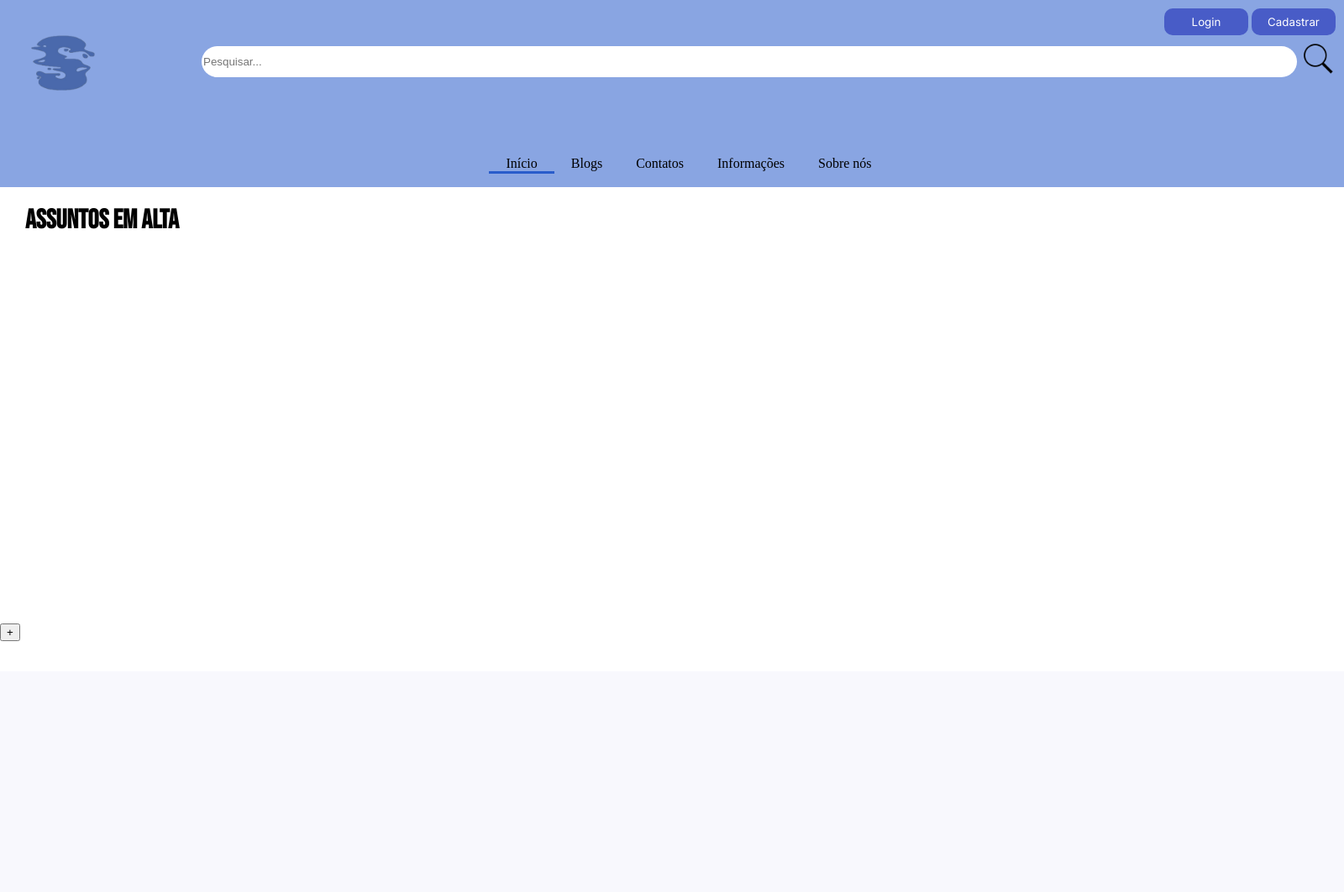
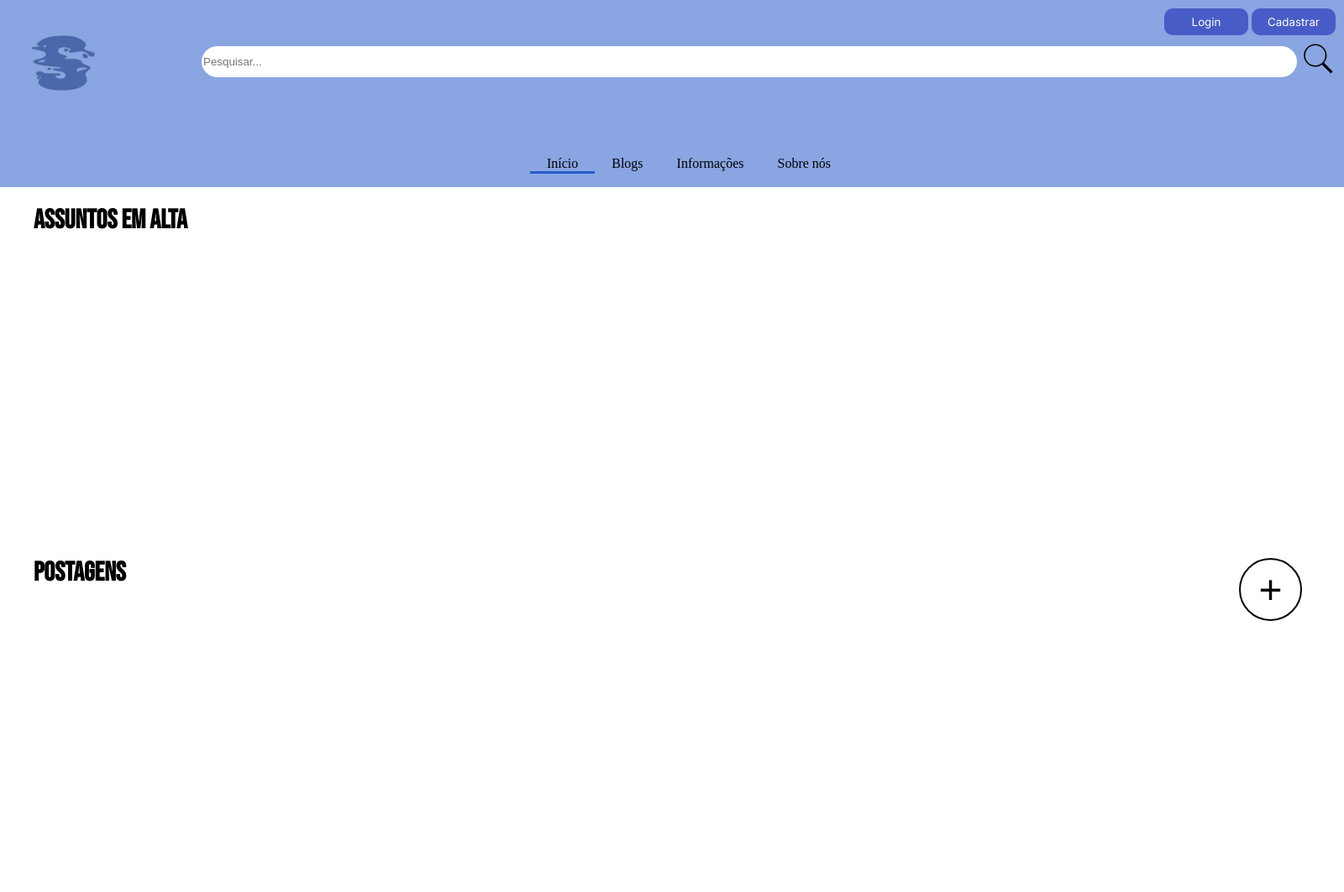
Before and after one commit to Amitaf134/Site-Seducation, a PHP site: page / in a window 1600 px wide. Shown: the whole page at 84% size. Before the commit the page ends 764 px from the top, so only its background shows below. Run offline with PHP 8.4, Linux system fonts and the light colour scheme.

Commit message:
consegui

```diff
--- a/css/estilo.css
+++ b/css/estilo.css
@@ -41,7 +41,7 @@ header {
   position: absolute;
   width: 40px;
   height: 40px;
-  background-image: url(img/lupa.png);
+  background-image: url(../img/pesquisar.svg);
   background-color: transparent;
   background-size: cover;
   border: none;
@@ -56,13 +56,16 @@ header {
   padding: 8px;
   background-color: var(--secundary-color);
   font-family: 'Inter', sans-serif;
-  ;
   color: white;
 }
 
 .botao a {
   text-decoration: none;
   color: white;
+}
+
+.botao:hover {
+  opacity: 80%;
 }
 
 .bts {
@@ -89,6 +92,8 @@ header {
   padding-bottom: 0;
 }
 
+.menu ul li:hover {}
+
 .menu ul li a {
   text-decoration: none;
   color: black;
@@ -106,22 +111,24 @@ header {
 /* seções*/
 .conteiner {
   width: auto;
-  height: 500px;
+  height: 400px;
 }
 
 .conteiner h2 {
-  margin-left: 30px;
+  margin-left: 40px;
   margin-top: 20px;
   font-family: 'Bebas Neue', sans-serif;
-  ;
+
   font-size: 2em;
 }
 
 dialog {
+  position: absolute;
   background-color: #D1DFE1;
   border: none;
   width: 400px;
   height: 400px;
+  text-align: center;
 }
 
 dialog h2 {
@@ -134,9 +141,11 @@ dialog input {
   background-color: transparent;
   border: none;
   border-bottom: 1px solid #0B2C4D;
-  width: 250px;
-  margin-left: 30px;
-  margin-top: 10px;
+  width: 200px;
+  margin-left: 10px;
+  margin-top: 6px;
+  margin-bottom: 15px;
+  text-align: center;
 }
 
 .btSair {
@@ -148,3 +157,33 @@ dialog input {
   right: 0;
   top: 0;
 }
+
+dialog label {
+  float: left;
+  width: 100px;
+  text-align: left;
+  margin-left: 100px;
+}
+
+
+
+dialog button {
+  margin-top: 10px;
+}
+
+
+/*footer*/
+#btPublicar {
+
+  width: 75px;
+  height: 75px;
+  text-align: center;
+  font-size: 3em;
+  background-color: transparent;
+  border-radius: 50%;
+  border: 2px solid black;
+  margin-right: 50px;
+  position: fixed;
+  right: 0;
+  bottom: 60px;
+}
--- a/index.html
+++ b/index.html
@@ -37,7 +37,6 @@
     <ul>
       <li class="selecionado"><a href="index.html">Início</a></li>
       <li><a href="blogs.html">Blogs</a></li>
-      <li><a href="contato.html">Contatos</a></li>
       <li><a href="inform.html">Informações</a></li>
       <li><a href="sobre.html">Sobre nós</a></li>
     </ul>
@@ -46,6 +45,13 @@
   <section class="conteiner">
     <h2>Assuntos em Alta</h2>
   </section>
+
+  <section class="conteiner">
+    <h2>Postagens</h2>
+  </section>
+
+
+
   <!--Tela de login e cadastro-->
   <dialog class="telaLogin" id="login">
     <button id="sair" type="button" onclick="sair()" class="btSair">X</button>
@@ -54,7 +60,7 @@
       <label for="email">Email</label>
       <input type="email" id="email">
       <br>
-      <label for="senha">senha</label>
+      <label for="senha">Senha</label>
       <input type="password" id="senha">
       <br>
       <button id="btLogar" type="button" onclick="sair()" class="botao">Logar</button>
@@ -66,7 +72,7 @@
     <button id="sair" type="button" onclick="Csair()" class="btSair">X</button>
     <h2>Cadastrar</h2>
     <form method="dialog">
-      <label for="nomeUser">Nome de Usuário</label>
+      <label for="nomeUser">Usuário</label>
       <input type="text" id="nomeUser">
       <br>
       <label for="email">Email</label>
@@ -75,7 +81,7 @@
       <label for="senha">Senha</label>
       <input type="password" id="senha">
       <br>
-      <label for="confirm_senha">Confirmar senha</label>
+      <label for="confirm_senha">Confirmar</label>
       <input type="password" id="confirm_senha">
       <br>
       <button id="btCdastrar" type="button" onclick="Csair()" class="botao">Cadastrar</button>
```
